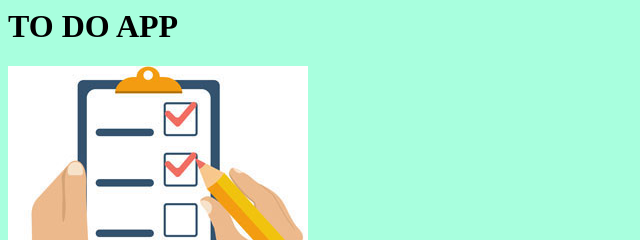
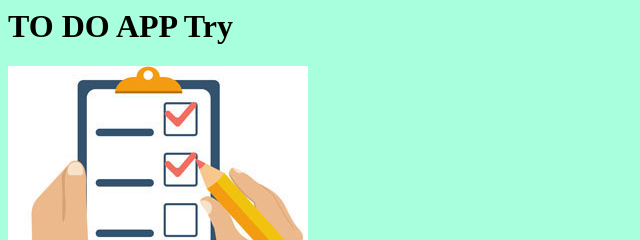
Before and after one commit to peter272/Week5lab, a website: page views/index.html in a window 1280 px wide. Shown: the top 240 px of the page, 0-640 px from the left. Drawn offline with Linux system fonts and the light colour scheme; files that its build step writes are made by us from their sources; files whose address does not match are found by name.

Commit message:
initial commit

```diff
--- a/views/index.html
+++ b/views/index.html
@@ -6,7 +6,7 @@
 
 <body>
     <h1>
-        TO DO APP<br>
+        TO DO APP Try<br>
     </h1>
     <img src="p1.png" /> <br>
     <h1>
```
